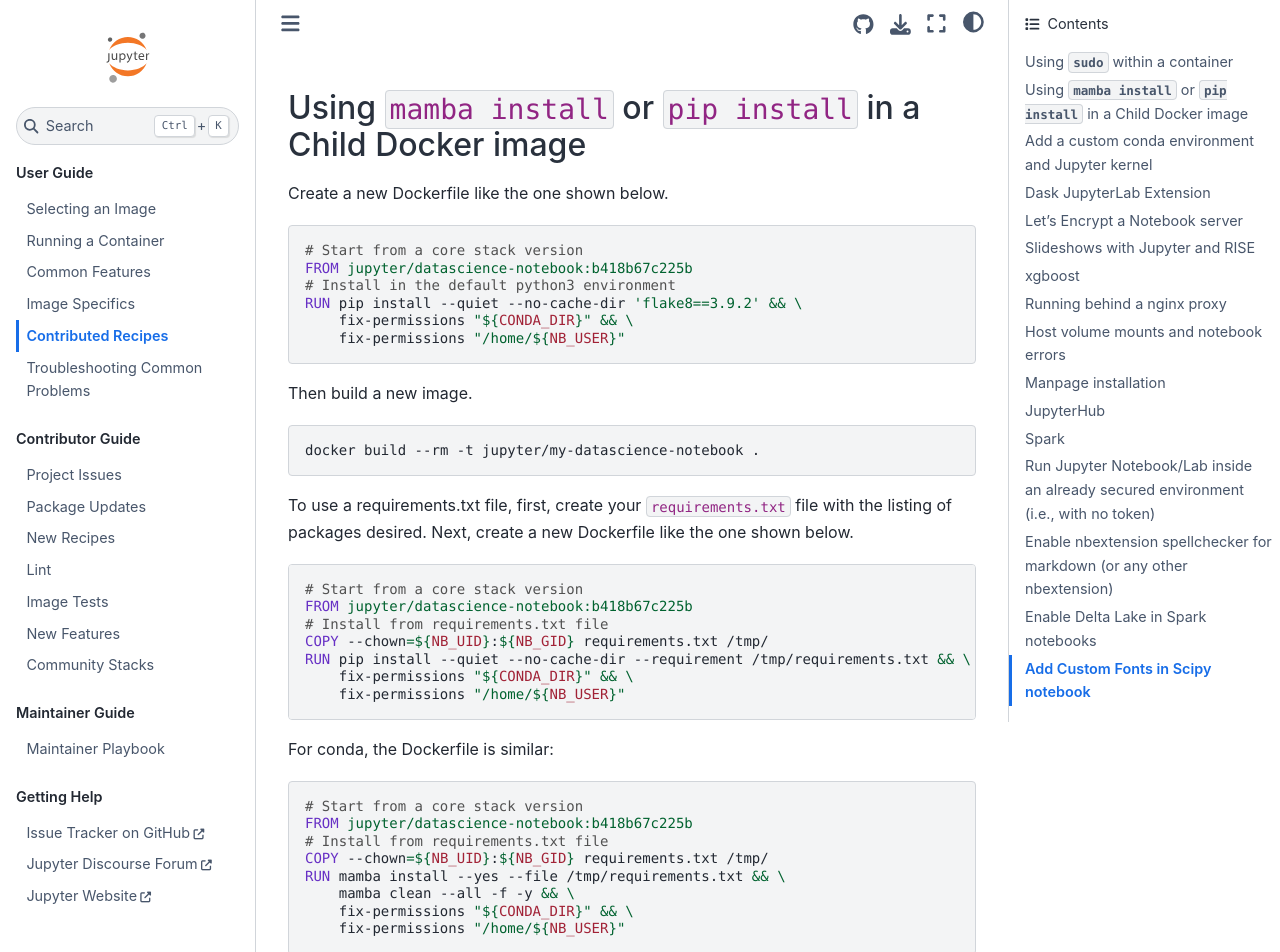
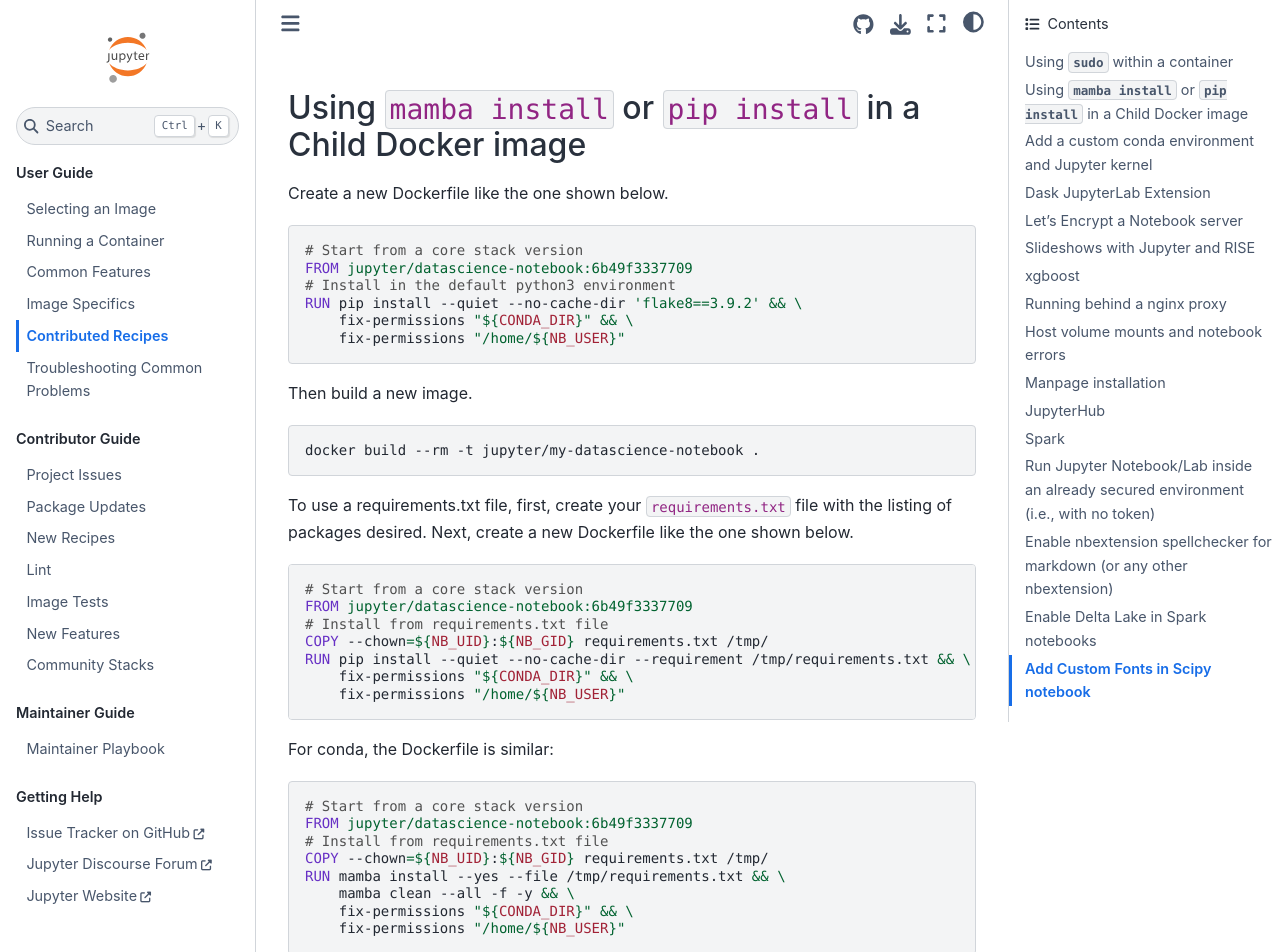
Before and after one commit to jupyter/docker-stacks, a Sphinx documentation site: the page built from docs/using/recipes.md, in a window 1280 px wide and 1400 px high, scrolled down 731 px. Shown: the top 952 px of the window. Built offline with Sphinx 7.4.7 and the Sphinx Book theme 1.1.4, drawn with Linux system fonts in a browser that asks for light colours; some of the changed text lies outside the part shown.

Commit message:
Update tags in documentation

````diff
--- a/docs/using/recipes.md
+++ b/docs/using/recipes.md
@@ -29,7 +29,7 @@
 
 ```dockerfile
 # Start from a core stack version
-FROM jupyter/datascience-notebook:b418b67c225b
+FROM jupyter/datascience-notebook:6b49f3337709
 # Install in the default python3 environment
 RUN pip install --quiet --no-cache-dir 'flake8==3.9.2' && \
     fix-permissions "${CONDA_DIR}" && \
@@ -48,7 +48,7 @@
 
 ```dockerfile
 # Start from a core stack version
-FROM jupyter/datascience-notebook:b418b67c225b
+FROM jupyter/datascience-notebook:6b49f3337709
 # Install from requirements.txt file
 COPY --chown=${NB_UID}:${NB_GID} requirements.txt /tmp/
 RUN pip install --quiet --no-cache-dir --requirement /tmp/requirements.txt && \
@@ -60,7 +60,7 @@
 
 ```dockerfile
 # Start from a core stack version
-FROM jupyter/datascience-notebook:b418b67c225b
+FROM jupyter/datascience-notebook:6b49f3337709
 # Install from requirements.txt file
 COPY --chown=${NB_UID}:${NB_GID} requirements.txt /tmp/
 RUN mamba install --yes --file /tmp/requirements.txt && \
@@ -282,7 +282,7 @@
 version in the Hub itself.
 
 ```dockerfile
-FROM jupyter/base-notebook:b418b67c225b
+FROM jupyter/base-notebook:6b49f3337709
 RUN pip install --quiet --no-cache-dir jupyterhub==1.4.1 && \
     fix-permissions "${CONDA_DIR}" && \
     fix-permissions "/home/${NB_USER}"
@@ -473,7 +473,7 @@
 
 ```bash
 docker run -it --rm \
-    jupyter/base-notebook:b418b67c225b \
+    jupyter/base-notebook:6b49f3337709 \
     start.sh jupyter lab --LabApp.token=''
 ```
 
@@ -481,7 +481,7 @@
 
 ```bash
 docker run -it --rm \
-    jupyter/base-notebook:b418b67c225b \
+    jupyter/base-notebook:6b49f3337709 \
     start.sh jupyter notebook --NotebookApp.token=''
 ```
 
````
Also changed, not shown: README.md (+4 -4 lines), docs/using/running.md (+5 -5 lines), examples/docker-compose/README.md, 3 other files.
